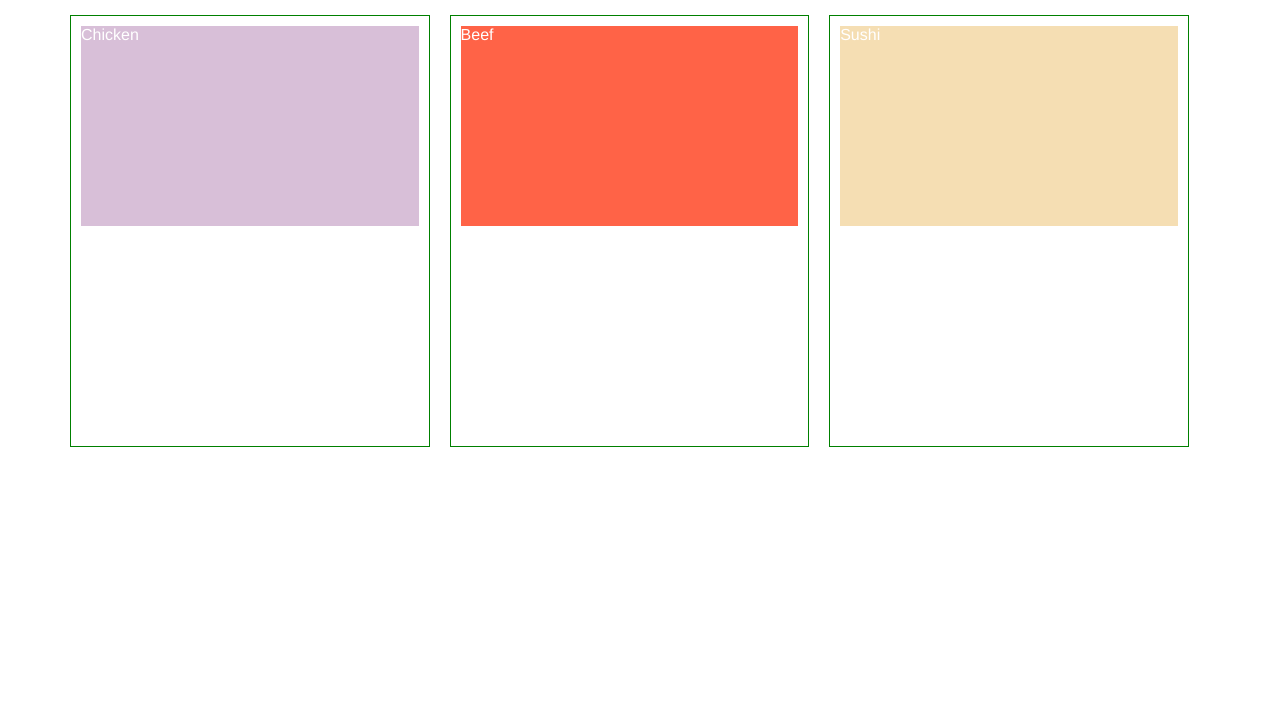
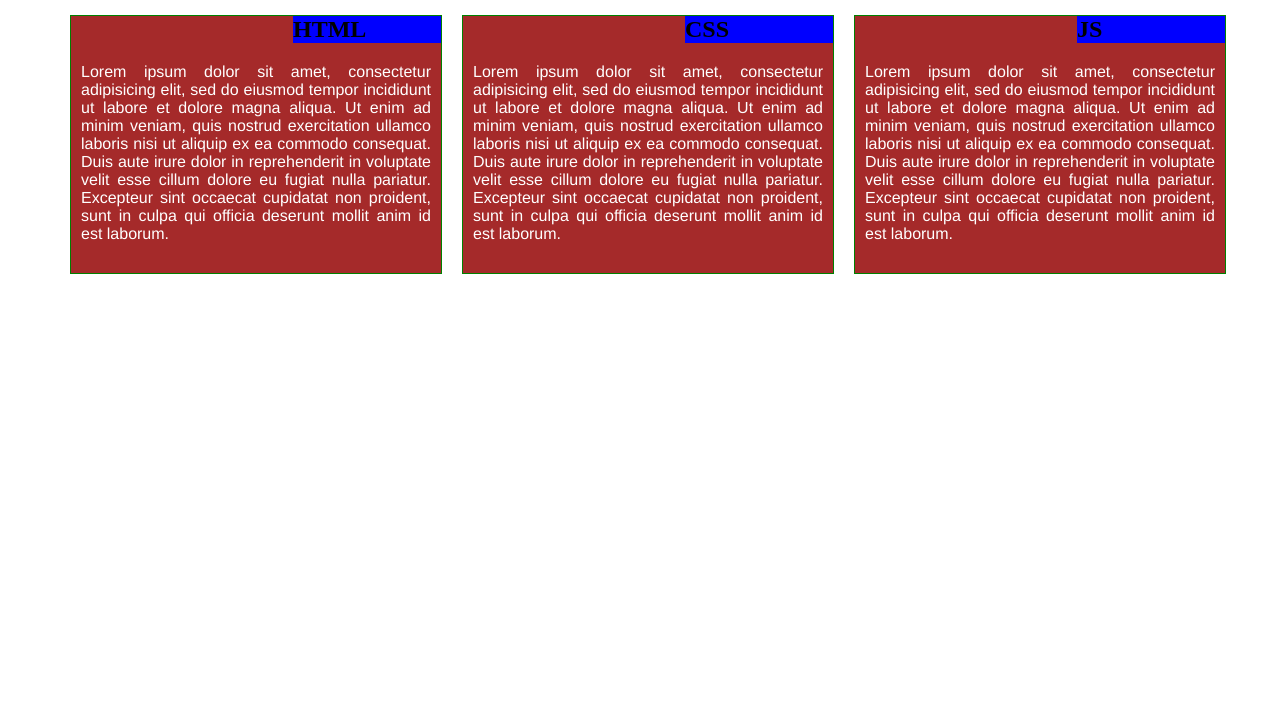
Before and after one commit to suxrobgithub/suxrobgithub, a plain HTML site: page index.html in a window 1280 px wide. Shown: the part 92-800 px from the top of the page. Drawn offline with Linux system fonts and the light colour scheme.

Commit message:
Add files via upload

```diff
--- a/index.html
+++ b/index.html
@@ -1,35 +1,37 @@
 <!DOCTYPE html>
 <html>
+<head>
+<meta charset="utf-8">
+<meta name="viewport" content="width=device-width, initial-scale=1">
+<link rel="stylesheet" type="text/css" href="style.css">
+<title>CSS module 2</title>
+</head>
+<body>
+<h1>Courses Offered</h1>
 
-<head>
-    <meta charset="utf-8">
-    <meta charset="viewport" content="width=device-width, initial-scale=1">
-    <title>Module 2</title>
-    <link rel="stylesheet" href="style.css">
-</head>
+<div class="row">
+  <div class="col-lg-4 col-md-6 col-sm-12"><h2>HTML</h2>
+    <p>Lorem ipsum dolor sit amet, consectetur adipisicing elit, sed do eiusmod
+    tempor incididunt ut labore et dolore magna aliqua. Ut enim ad minim veniam,
+    quis nostrud exercitation ullamco laboris nisi ut aliquip ex ea commodo
+    consequat. Duis aute irure dolor in reprehenderit in voluptate velit esse
+    cillum dolore eu fugiat nulla pariatur. Excepteur sint occaecat cupidatat non
+    proident, sunt in culpa qui officia deserunt mollit anim id est laborum.</p></div>
+  <div class="col-lg-4 col-md-6 col-sm-12"><h2>CSS</h2>
+    <p>Lorem ipsum dolor sit amet, consectetur adipisicing elit, sed do eiusmod
+    tempor incididunt ut labore et dolore magna aliqua. Ut enim ad minim veniam,
+    quis nostrud exercitation ullamco laboris nisi ut aliquip ex ea commodo
+    consequat. Duis aute irure dolor in reprehenderit in voluptate velit esse
+    cillum dolore eu fugiat nulla pariatur. Excepteur sint occaecat cupidatat non
+    proident, sunt in culpa qui officia deserunt mollit anim id est laborum.</p></div>
+  <div class="col-lg-4 col-md-12 col-sm-12"><h2>JS</h2>
+    <p>Lorem ipsum dolor sit amet, consectetur adipisicing elit, sed do eiusmod
+    tempor incididunt ut labore et dolore magna aliqua. Ut enim ad minim veniam,
+    quis nostrud exercitation ullamco laboris nisi ut aliquip ex ea commodo
+    consequat. Duis aute irure dolor in reprehenderit in voluptate velit esse
+    cillum dolore eu fugiat nulla pariatur. Excepteur sint occaecat cupidatat non
+    proident, sunt in culpa qui officia deserunt mollit anim id est laborum.</p></div>
+</div>
 
-<body>
-    <h1>Our Menu</h1>
-    <header class="conteiner ">
-        <nav class="row_all col-md-6 col-lg-4 col-sm-8">
-            <p class="row_2" style="background-color: thistle;">Chicken</p>
-            <p class="row_3" style="text-align: left;"> Lorem ipsum dolor sit amet. consectetur adisicing elit, sed do eiusmod tempor indidunt ut
-                labore et dolore magna aliqua. Ut enim adminim veniam, quis nostrud execitation ullamco laboris nisi ut
-                aliquip ex ea</p>
-        </nav>
-        <nav class="row_all col-md-6 col-lg-4 col-sm-8">
-            <p class="row_2" style="background-color:tomato" >Beef</p>
-            <p class=" row_3" style="text-align: left;">  Lorem ipsum dolor sit amet. consectetur adisicing elit, sed do eiusmod tempor indidunt ut
-                labore et dolore magna aliqua. Ut enim adminim veniam, quis nostrud execitation ullamco laboris nisi ut
-                aliquip ex ea</p>
-        </nav>
-        <nav class="row_all col-md-11 col-lg-4 col-sm-8">
-            <p class="row_2" style="background-color:wheat;">Sushi</p>
-            <p class=" row_3" style="text-align: left;">  Lorem ipsum dolor sit amet. consectetur adisicing elit, sed do eiusmod tempor indidunt ut
-                labore et dolore magna aliqua. Ut enim adminim veniam, quis nostrud execitation ullamco laboris nisi ut
-                aliquip ex ea</p>
-        </nav>
-    </header>
 </body>
-
 </html>
```
